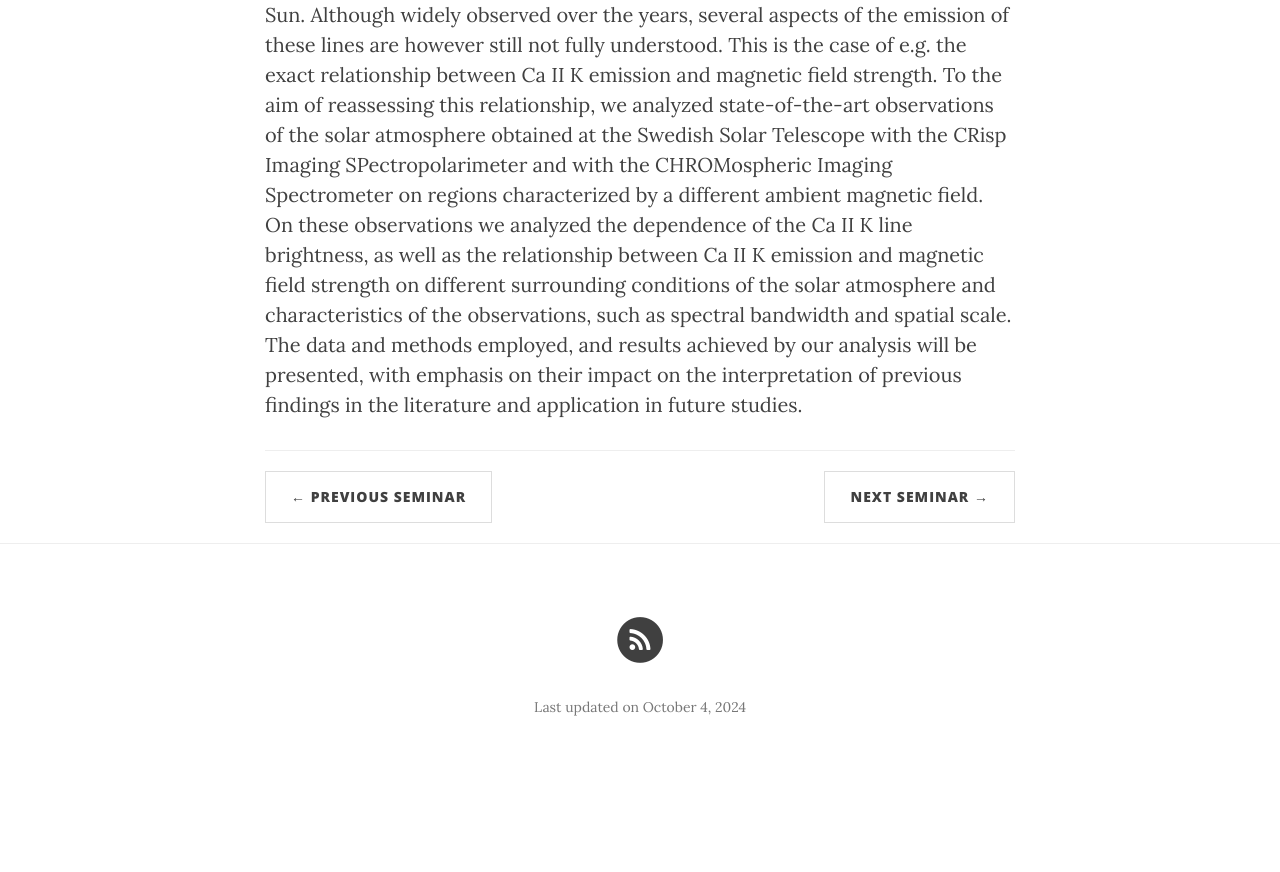
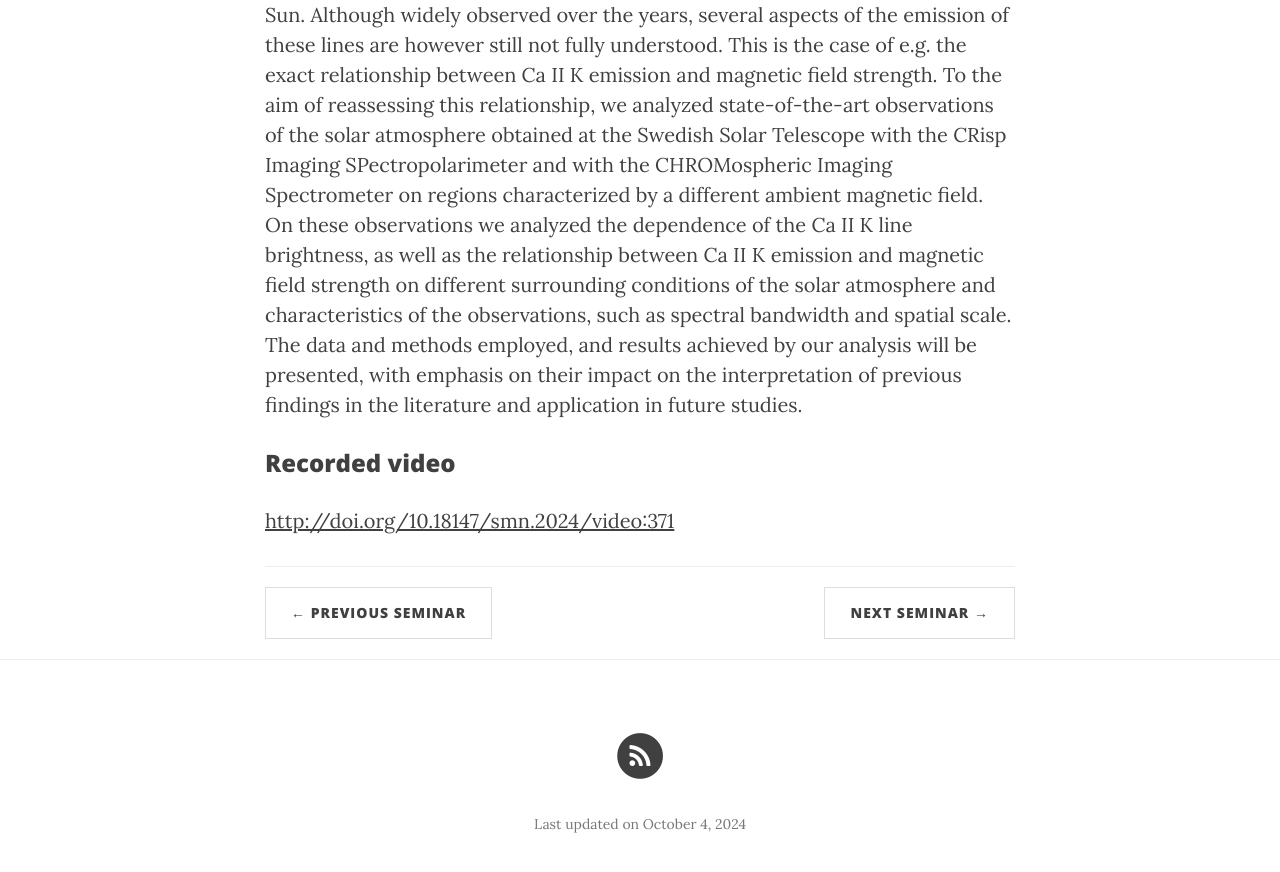
Before and after one commit to ITA-Solar/espos, a Jekyll site: the page built from _posts/2024-09-19-Murabito.md, in a window 1280 px wide and 900 px high, scrolled down 888 px. Shown: the top 872 px of the window. Built offline with Jekyll 4.4.1, drawn with Linux system fonts in a browser that asks for light colours; nearby versions of some CDN libraries; before the commit the page ends 1671 px from its top, so only the background shows below that.

Commit message:
Update 2024-09-19-Murabito.md

```diff
--- a/_posts/2024-09-19-Murabito.md
+++ b/_posts/2024-09-19-Murabito.md
@@ -10,3 +10,6 @@ published:  true
 
 ## Abstract
 Solar observations have often served as benchmarks of stellar conditions. A particularly illustrative example of the above link is given by the observations in the Ca II K and H lines at  393.367 nm and 396.847 nm, respectively, which are the two deepest and broadest absorption lines in the visible spectrum of the Sun. Although widely observed over the years, several aspects of the emission of these lines are however still not fully understood. This is the case of e.g. the exact relationship between Ca II K emission and magnetic field strength. To the aim of reassessing this relationship, we analyzed state-of-the-art observations of the solar atmosphere obtained at the Swedish Solar Telescope with the CRisp Imaging SPectropolarimeter and with the CHROMospheric Imaging Spectrometer on regions characterized by a different ambient magnetic field. On these observations we analyzed the dependence of the Ca II K line brightness, as well as the relationship between Ca II K emission and magnetic field strength on different surrounding conditions of the solar atmosphere and characteristics of the observations, such as spectral bandwidth and spatial scale. The data and methods employed, and results achieved by our analysis will be presented, with emphasis on their impact on the interpretation of previous findings in the literature and application in future studies.
+
+### Recorded video
+[http://doi.org/10.18147/smn.2024/video:371](http://doi.org/10.18147/smn.2024/video:371)
```
